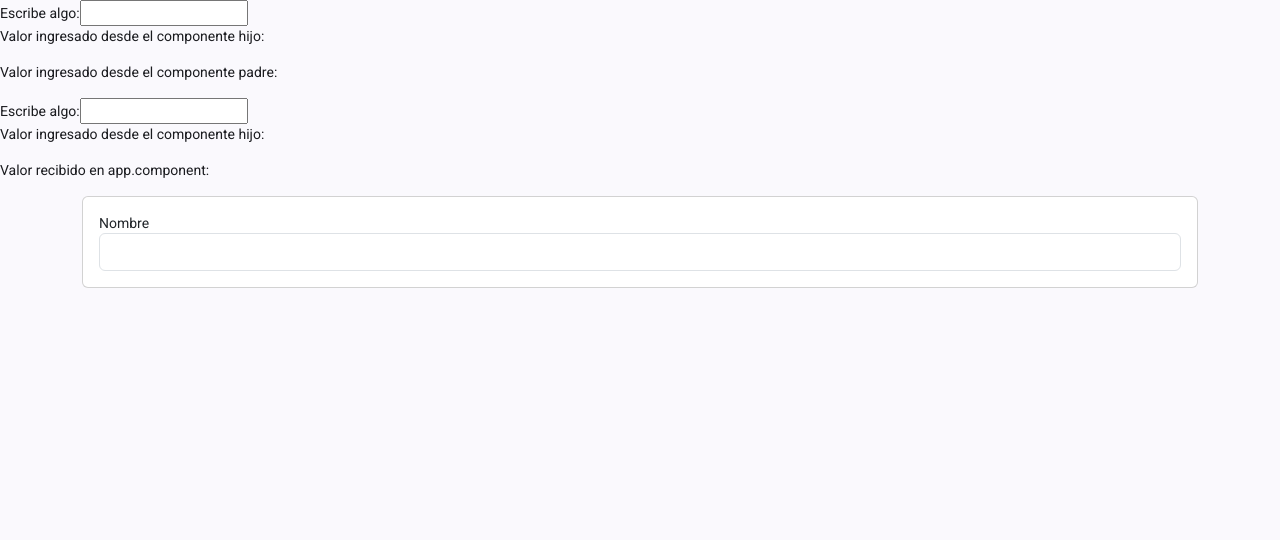
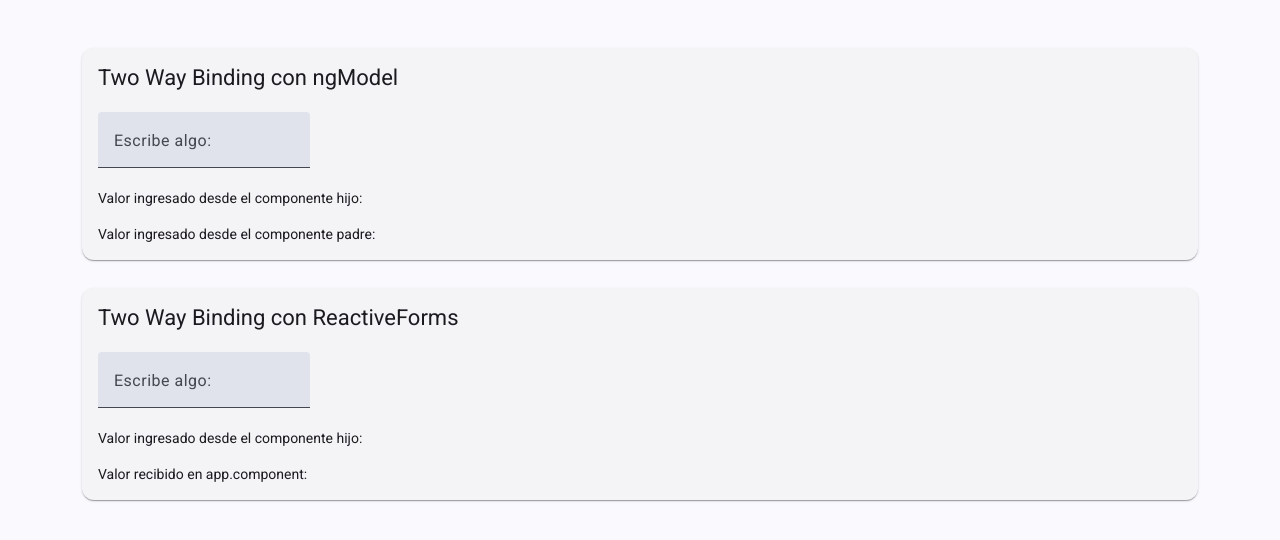
Before and after one commit to kratosmemes/angular-practices, an Angular app: page /forms in a window 1280 px wide. Shown: the top 540 px of the page. Built offline with nearby package versions, Linux system fonts and the light colour scheme; no server answers.

Commit message:
Se implementa angular material al two way binding

```diff
--- a/src/app/Components/two-way-binding-two/two-way-binding-two.html
+++ b/src/app/Components/two-way-binding-two/two-way-binding-two.html
@@ -1,5 +1,7 @@
 <div>
-    <label for="input">Escribe algo:</label>
-    <input id="input" [(ngModel)]="inputValue" (ngModelChange)="onValueChange()"/>
+    <mat-form-field>
+        <mat-label for="input">Escribe algo:</mat-label>
+        <input matInput id="input" [(ngModel)]="inputValue" (ngModelChange)="onValueChange()"/>
+    </mat-form-field>
     <p>Valor ingresado desde el componente hijo: {{inputValue}}</p>
 </div>
--- a/src/app/Components/two-way-binding-two/two-way-binding-two.ts
+++ b/src/app/Components/two-way-binding-two/two-way-binding-two.ts
@@ -1,10 +1,11 @@
 import { Component, EventEmitter, Output } from '@angular/core';
 import { FormsModule } from '@angular/forms';
 import { ValueService } from '../../value';
+import { MatFormField, MatInputModule } from '@angular/material/input';
 
 @Component({
   selector: 'app-two-way-binding-two',
-  imports: [FormsModule],
+  imports: [FormsModule, MatFormField, MatInputModule],
   templateUrl: './two-way-binding-two.html',
   styleUrls: ['./two-way-binding-two.scss'],
 })
--- a/src/app/Components/two-way-binding/two-way-binding.html
+++ b/src/app/Components/two-way-binding/two-way-binding.html
@@ -1,5 +1,7 @@
 <div>
-    <label for="input">Escribe algo:</label>
-    <input id="input" [(ngModel)]="inputValue" (ngModelChange)="onValueChange()"/>
+    <mat-form-field>
+        <mat-label>Escribe algo:</mat-label>
+        <input matInput [(ngModel)]="inputValue" (ngModelChange)="onValueChange()"/>
+    </mat-form-field>
     <p>Valor ingresado desde el componente hijo: {{inputValue}}</p>
 </div>
--- a/src/app/Components/two-way-binding/two-way-binding.ts
+++ b/src/app/Components/two-way-binding/two-way-binding.ts
@@ -1,9 +1,10 @@
 import { Component, EventEmitter, Output } from '@angular/core';
 import { FormsModule } from '@angular/forms';
+import { MatFormField, MatInputModule } from '@angular/material/input';
 
 @Component({
   selector: 'app-two-way-binding',
-  imports: [FormsModule],
+  imports: [FormsModule, MatFormField, MatInputModule],
   templateUrl: './two-way-binding.html',
   styleUrls: ['./two-way-binding.scss'],
 })
--- a/src/app/Screens/forms-component/forms-component.html
+++ b/src/app/Screens/forms-component/forms-component.html
@@ -1,14 +1,27 @@
-<app-two-way-binding (valueChanged)="onValueChanged($event)"></app-two-way-binding>
-<p>Valor ingresado desde el componente padre: {{inputValue}}</p>
-
-<app-two-way-binding-two></app-two-way-binding-two>
-<p>Valor recibido en app.component: {{ inputValue$ | async }}</p>
-
 <div class="container">
-    <div class="card">
-        <div class="card-body">
-            <label>Nombre</label>
-            <input class="form-control">
-        </div>
+    <div class="pt-5">
+        <mat-card>
+            <mat-card-header>
+                <mat-card-title>Two Way Binding con ngModel</mat-card-title>
+            </mat-card-header>
+            <br>
+            <mat-card-content>
+                <app-two-way-binding (valueChanged)="onValueChanged($event)"></app-two-way-binding>
+                <p>Valor ingresado desde el componente padre: {{inputValue}}</p>
+            </mat-card-content>
+        </mat-card>
+    </div>
+    <br/>
+    <div class="pt-2">
+        <mat-card>
+            <mat-card-header>
+                <mat-card-title>Two Way Binding con ReactiveForms</mat-card-title>
+            </mat-card-header>
+            <br>
+            <mat-card-content>
+                <app-two-way-binding-two></app-two-way-binding-two>
+                <p>Valor recibido en app.component: {{ inputValue$ | async }}</p>
+            </mat-card-content>
+        </mat-card>
     </div>
 </div>
--- a/src/app/Screens/user-list/user-list.ts
+++ b/src/app/Screens/user-list/user-list.ts
@@ -1,5 +1,5 @@
 import { Component } from '@angular/core';
-import { User } from '../../models/user.model';
+import { User } from '../../Models/user.model';
 import { UserService } from '../../Services/user-service';
 import { MatTableModule } from '@angular/material/table';
 import { NgClass } from '@angular/common';
--- a/src/app/Services/user-service.ts
+++ b/src/app/Services/user-service.ts
@@ -2,7 +2,7 @@ import { Injectable } from '@angular/core';
 import { environment } from '../../environment/environment';
 import { HttpClient, HttpErrorResponse } from '@angular/common/http';
 import { catchError, Observable, throwError } from 'rxjs';
-import { User } from '../models/user.model';
+import { User } from '../Models/user.model';
 
 @Injectable({
   providedIn: 'root'
```
Also changed, not shown: src/app/Screens/forms-component/forms-component.ts (+5 -2 lines), src/app/Models/user.model.ts (renamed from src/app/models/user.model.ts).
